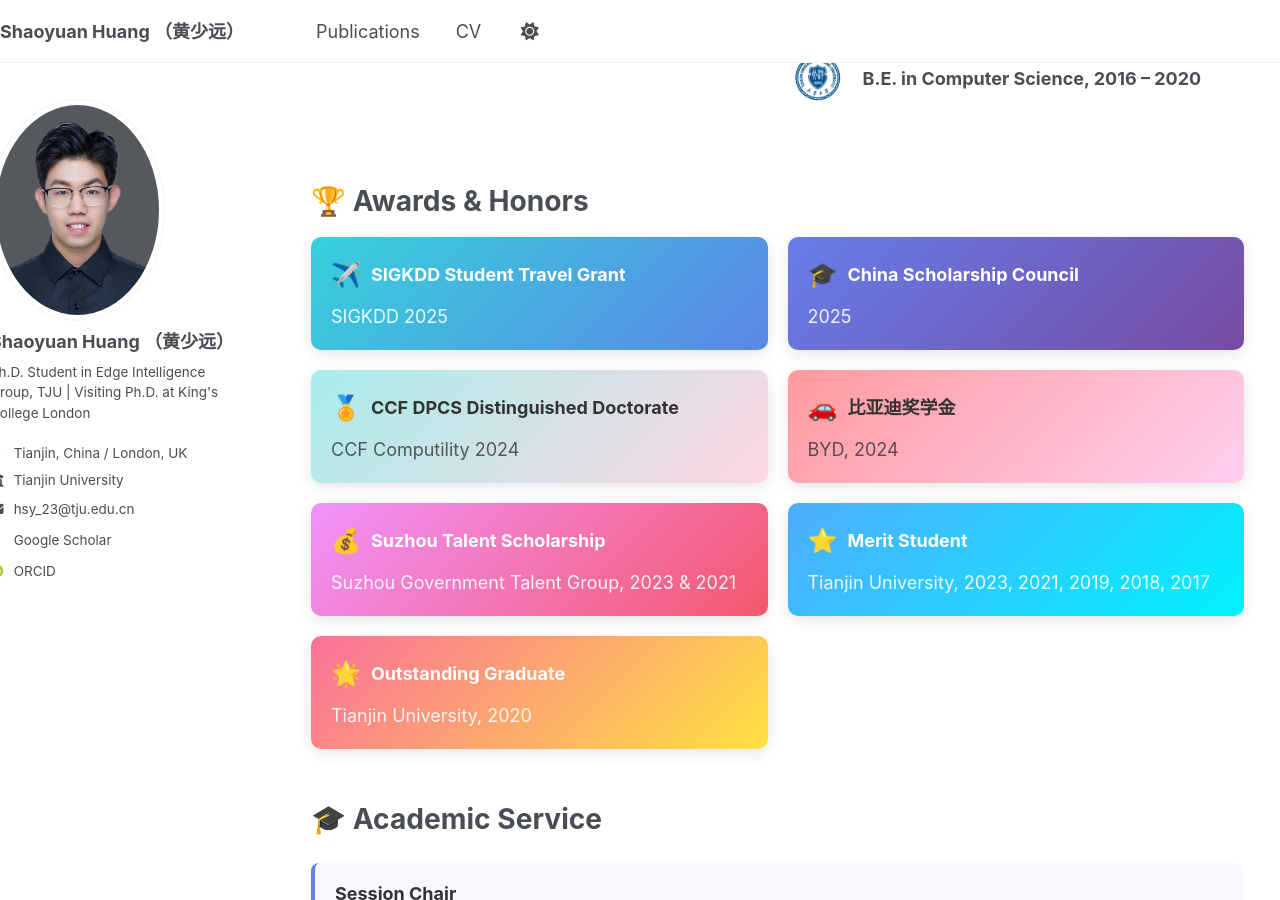
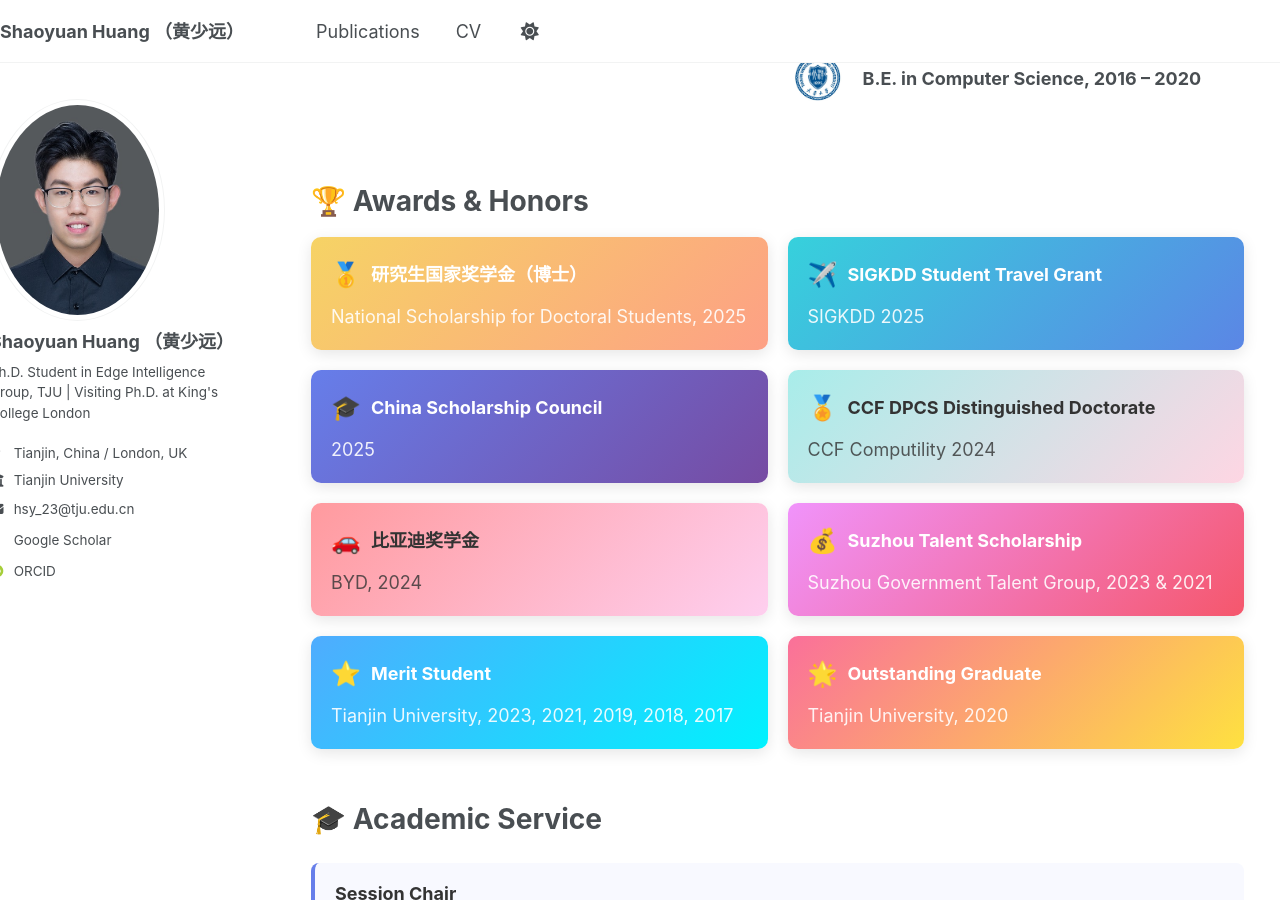
Before and after one commit to hsy23/ShaoyuanHuang, a Jekyll site: the page built from _pages/about.md, in a window 1280 px wide and 900 px high, scrolled down 904 px. Built offline with Jekyll 4.4.1, drawn with Linux system fonts in a browser that asks for light colours; some web fonts are replaced.

Commit message:
增加国奖

```diff
--- a/_pages/about.md
+++ b/_pages/about.md
@@ -83,6 +83,14 @@ I'm passionate about exploring the intersection of ML and systems, with a focus
 <div style="margin-top: 3em;">
   <h1 class="black-title">🏆 Awards & Honors</h1>
   <div style="display: grid; grid-template-columns: repeat(auto-fit, minmax(300px, 1fr)); gap: 20px; margin-top: 1em;">
+
+    <div style="background: linear-gradient(135deg, #f6d365 0%, #fda085 100%); color: white; padding: 20px; border-radius: 10px; box-shadow: 0 4px 15px rgba(0,0,0,0.1);">
+      <div style="display: flex; align-items: center; margin-bottom: 10px;">
+        <span style="font-size: 24px; margin-right: 10px;">🥇</span>
+        <h3 style="margin: 0; color: white;">研究生国家奖学金（博士）</h3>
+      </div>
+      <p style="margin: 0; opacity: 0.9;">National Scholarship for Doctoral Students, 2025</p>
+    </div>
 
     <div style="background: linear-gradient(135deg, #36d1dc 0%, #5b86e5 100%); color: white; padding: 20px; border-radius: 10px; box-shadow: 0 4px 15px rgba(0,0,0,0.1);">
       <div style="display: flex; align-items: center; margin-bottom: 10px;">
```
